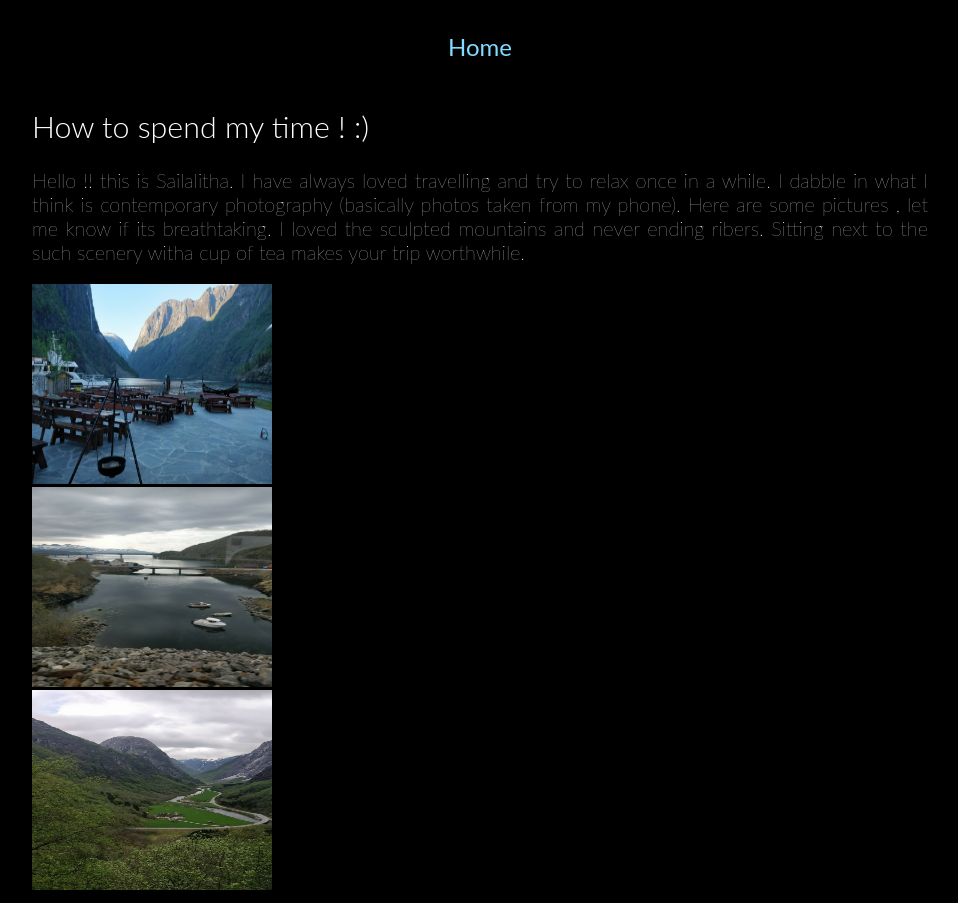
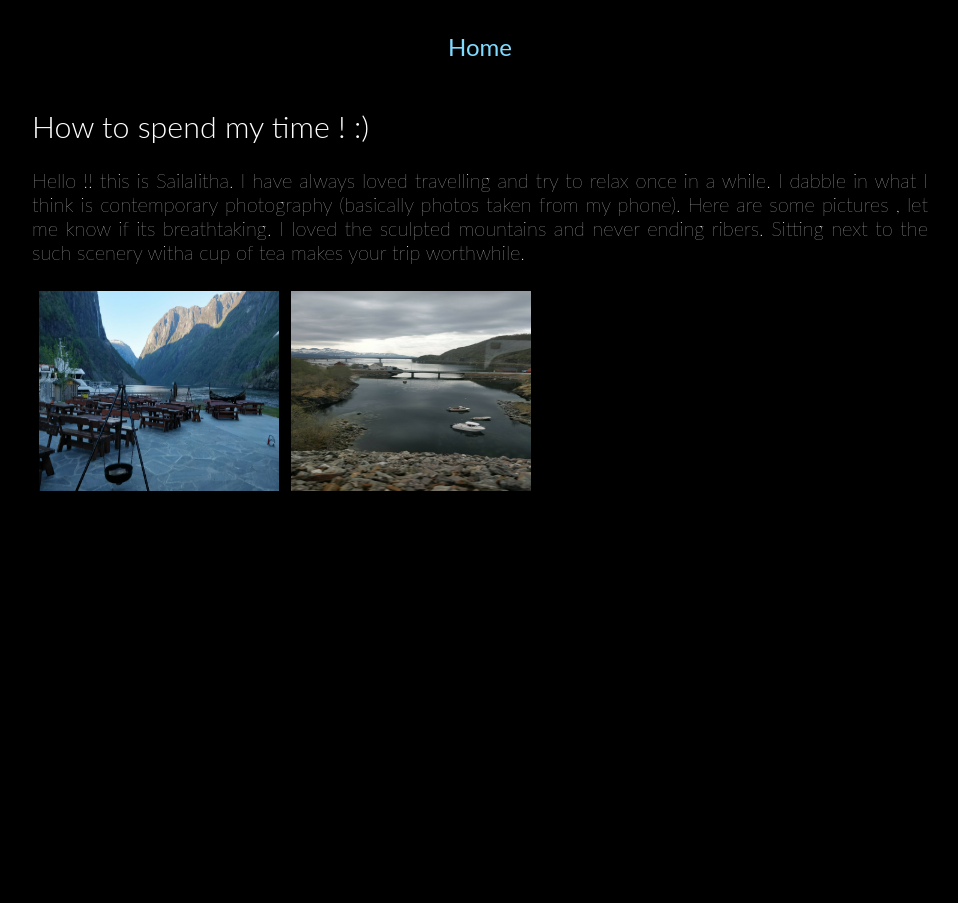
Before and after one commit to sailalitha96/sailalitha96.github.io, a Jekyll site: the page aboutme.html, which Jekyll copies as it is, in a window 1280 px wide. Shown: the whole page, without its empty margins (160-1118 px from the left). Built offline with Jekyll 4.4.1, drawn with Linux system fonts in a browser that asks for light colours; nearby versions of some CDN libraries.

Commit message:
Update aboutme.html

```diff
--- a/aboutme.html
+++ b/aboutme.html
@@ -21,8 +21,20 @@
 	<tr>
 		<p>Hello !! this is Sailalitha. I have always loved travelling and try to relax once in a while. I dabble in what I think is contemporary photography (basically photos taken from my phone).
 		Here are some pictures , let me know if its breathtaking. I loved the sculpted mountains and never ending ribers. Sitting next to the such scenery witha cup of tea makes your trip worthwhile.</p>
+	<div id="image-table">
+	    <table>
+		    <tr>
+		    <td style="padding:5px">
+			    <img src="/projects/scenery1.jpeg" alt="Snow" style="width:240px;height:200px;">
+		    </td>
+		    <td style="padding:5px">
+			<img src="/projects/scenery2.jpeg" alt="Forest" style="width:240px;height:200px;">
+		     </td>
+		</tr>
+	    </table>
+	</div>
 
-		<div class="row">
+<!-- 		<div class="row">
 		  <div class="column">
 		    <img src="/projects/scenery1.jpeg" alt="Snow" style="width:240px;height:200px;">
 		  </div>
@@ -32,7 +44,7 @@
 		  <div class="column">
 		    <img src="/projects/scenery3.jpeg" alt="Mountains" style="width:240px;height:200px;">
 		  </div>
-		</div>
+		</div> -->
 <!-- 		<img src='/projects/scenery1.jpeg' style="width:240px;height:200px;"> -->
 
 
```
